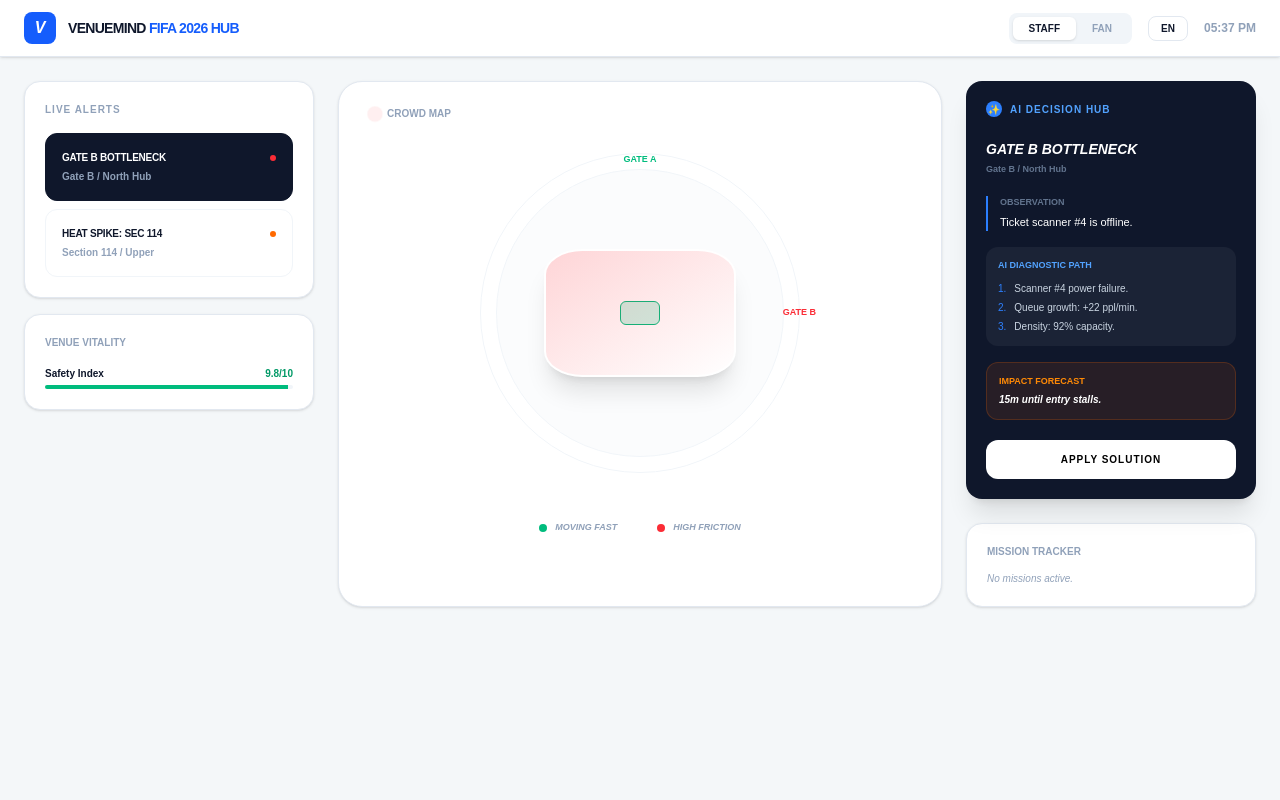
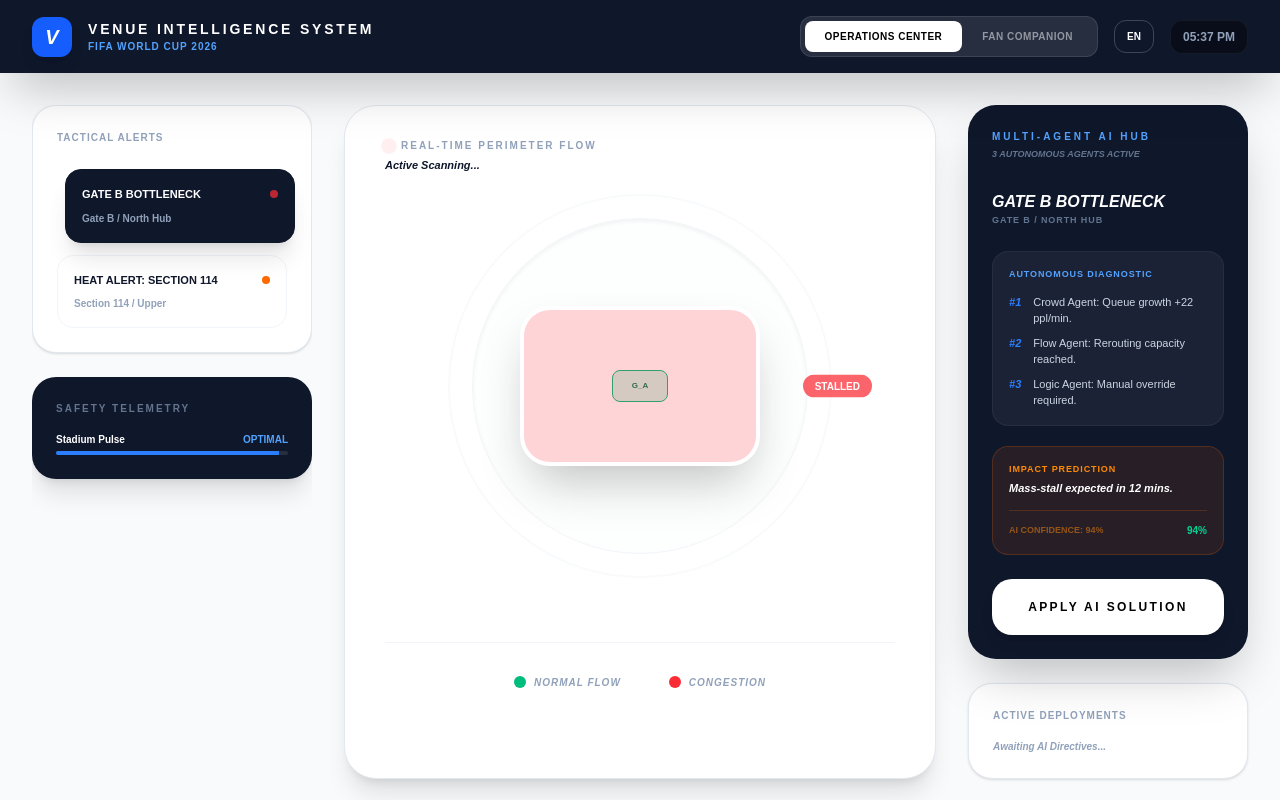
Before and after one commit to Zathist/StadiumFIFA, a Next.js app: page / in a window 1280 px wide. Built offline with nearby package versions, Linux system fonts and the light colour scheme.

Commit message:
Update page.tsx

```diff
--- a/app/page.tsx
+++ b/app/page.tsx
@@ -2,31 +2,33 @@
 
 import { useEffect, useState, useMemo } from "react";
 
-// --- Multi-Language Config ---
+// --- Enterprise Branding & Language ---
 const UI_TEXT = {
   en: {
-    title: "VenueMind",
-    sub: "FIFA 2026 Hub",
-    opsMode: "Staff",
-    fanMode: "Fan",
-    incidents: "Live Alerts",
-    heatmap: "Crowd Map",
-    dispatch: "AI Decision Hub",
-    cta: "Apply Solution",
-    fanWelcome: "Welcome, Fan!",
-    fanSub: "Live guidance for SoFi Stadium.",
+    title: "VENUE INTELLIGENCE SYSTEM",
+    sub: "FIFA WORLD CUP 2026",
+    opsMode: "Operations Center",
+    fanMode: "Fan Companion",
+    incidents: "Tactical Alerts",
+    heatmap: "Real-time Perimeter Flow",
+    dispatch: "Multi-Agent AI Hub",
+    cta: "Apply AI Solution",
+    resolved: "Flow Restored",
+    confidence: "AI CONFIDENCE: 94%",
+    agents: "3 Autonomous Agents Active",
   },
   es: {
-    title: "VenueMind",
-    sub: "FIFA 2026 Hub",
-    opsMode: "Personal",
-    fanMode: "Fan",
-    incidents: "Alertas",
-    heatmap: "Mapa",
-    dispatch: "Centro de IA",
-    cta: "Aplicar Solución",
-    fanWelcome: "¡Bienvenido!",
-    fanSub: "Guía en vivo para el Estadio SoFi.",
+    title: "SISTEMA DE INTELIGENCIA",
+    sub: "COPA MUNDIAL FIFA 2026",
+    opsMode: "Centro de Operaciones",
+    fanMode: "Guía del Fan",
+    incidents: "Alertas Tácticas",
+    heatmap: "Flujo Perimetral",
+    dispatch: "Hub de IA Multi-Agente",
+    cta: "Aplicar Solución IA",
+    resolved: "Flujo Restaurado",
+    confidence: "CONFIANZA IA: 94%",
+    agents: "3 Agentes Autónomos Activos",
   }
 };
 
@@ -40,12 +42,15 @@ type Incident = {
   location: string;
 };
 
-export default function EliteVenueConsole() {
+export default function FIFAVenueIntelligence() {
   const [lang, setLang] = useState<"en" | "es">("en");
   const [persona, setPersona] = useState<"OPS" | "FAN">("OPS");
   const [selectedId, setSelectedId] = useState("INC-1");
   const [time, setTime] = useState("");
+
+  // Logic States
   const [dispatchStatus, setDispatchStatus] = useState<"idle" | "sending" | "confirmed">("idle");
+  const [fixedIncidents, setFixedIncidents] = useState<string[]>([]);
   const [missions, setMissions] = useState<string[]>([]);
 
   const t = UI_TEXT[lang];
@@ -55,26 +60,26 @@ export default function EliteVenueConsole() {
       id: "INC-1",
       level: "URGENT",
       title: lang === 'en' ? "Gate B Bottleneck" : "Atasco Puerta B",
-      summary: "Ticket scanner #4 is offline.",
+      summary: "Scanner #4 Offline / Crowd Surge",
       steps: [
-        lang === 'en' ? "Scanner #4 power failure." : "Fallo de energía escáner #4.",
-        lang === 'en' ? "Queue growth: +22 ppl/min." : "Crecimiento cola: +22 pers/min.",
-        lang === 'en' ? "Density: 92% capacity." : "Densidad: 92% capacidad."
+        "Crowd Agent: Queue growth +22 ppl/min.",
+        "Flow Agent: Rerouting capacity reached.",
+        "Logic Agent: Manual override required."
       ],
-      prediction: lang === 'en' ? "15m until entry stalls." : "15m hasta parada total.",
+      prediction: "Mass-stall expected in 12 mins.",
       location: "Gate B / North Hub"
     },
     {
       id: "INC-2",
       level: "WATCH",
-      title: lang === 'en' ? "Heat Spike: Sec 114" : "Calor: Sec 114",
-      summary: "Zone temp reached 34°C.",
+      title: lang === 'en' ? "Heat Alert: Section 114" : "Calor: Sección 114",
+      summary: "Thermal core spike detected (34°C).",
       steps: [
-        lang === 'en' ? "Sensor 14 reporting peak heat." : "Sensor 14 reporta calor pico.",
-        lang === 'en' ? "No wind flow in upper concourse." : "Sin flujo aire en nivel superior.",
-        lang === 'en' ? "High risk of dehydration." : "Riesgo deshidratación alto."
+        "Heat Agent: Peak temp in Upper Tier.",
+        "Thermal Agent: Fans density at 88%.",
+        "Med Agent: High dehydration risk."
       ],
-      prediction: lang === 'en' ? "Medical alerts expected soon." : "Alertas médicas pronto.",
+      prediction: "Emergency medical calls likely soon.",
       location: "Section 114 / Upper"
     }
   ], [lang]);
@@ -91,156 +96,183 @@ export default function EliteVenueConsole() {
     setDispatchStatus("sending");
     setTimeout(() => {
       setDispatchStatus("confirmed");
-      setMissions(prev => [`${current.title} - Active`, ...prev.slice(0, 1)]);
+      setFixedIncidents(prev => [...prev, current.id]);
+      setMissions(prev => [`${current.title} - FIXED`, ...prev.slice(0, 1)]);
       setTimeout(() => setDispatchStatus("idle"), 3000);
-    }, 1200);
+    }, 1500);
   };
 
   return (
-    <main className="min-h-screen bg-[#F4F7F9] text-slate-900 font-sans selection:bg-blue-100">
+    <main className="min-h-screen bg-[#F8FAFC] text-slate-900 font-sans antialiased">
 
-      {/* COMPACT NAV */}
-      <header className="bg-white border-b border-slate-200 px-6 py-3 sticky top-0 z-50 shadow-sm">
-        <div className="max-w-7xl mx-auto flex justify-between items-center">
-          <div className="flex items-center gap-3">
-            <div className="w-8 h-8 bg-blue-600 rounded-lg flex items-center justify-center text-white font-black italic">V</div>
-            <h1 className="font-black tracking-tighter uppercase text-sm">{t.title} <span className="text-blue-600">{t.sub}</span></h1>
+      {/* ENTERPRISE HUD HEADER */}
+      <header className="bg-slate-900 text-white px-8 py-4 sticky top-0 z-50 shadow-2xl">
+        <div className="max-w-[1500px] mx-auto flex flex-col md:flex-row justify-between items-center gap-4">
+          <div className="flex items-center gap-4">
+            <div className="w-10 h-10 bg-blue-600 rounded-xl flex items-center justify-center shadow-lg">
+              <span className="text-white font-black italic text-xl">V</span>
+            </div>
+            <div>
+              <h1 className="text-sm font-black tracking-[0.2em]">{t.title}</h1>
+              <p className="text-[10px] font-bold text-blue-400 uppercase tracking-widest">{t.sub}</p>
+            </div>
           </div>
 
           <div className="flex items-center gap-4">
-            <div className="flex p-1 bg-slate-100 rounded-lg">
-              <button onClick={() => setPersona("OPS")} className={`px-4 py-1 rounded-md text-[10px] font-black uppercase transition-all ${persona === "OPS" ? "bg-white shadow-sm" : "text-slate-400"}`}>{t.opsMode}</button>
-              <button onClick={() => setPersona("FAN")} className={`px-4 py-1 rounded-md text-[10px] font-black uppercase transition-all ${persona === "FAN" ? "bg-white shadow-sm" : "text-slate-400"}`}>{t.fanMode}</button>
+            <div className="flex p-1 bg-white/10 rounded-xl border border-white/10">
+              <button onClick={() => setPersona("OPS")} className={`px-5 py-2 rounded-lg text-[10px] font-black uppercase tracking-wider transition-all ${persona === "OPS" ? "bg-white text-black" : "text-white/50"}`}>{t.opsMode}</button>
+              <button onClick={() => setPersona("FAN")} className={`px-5 py-2 rounded-lg text-[10px] font-black uppercase tracking-wider transition-all ${persona === "FAN" ? "bg-white text-black" : "text-white/50"}`}>{t.fanMode}</button>
             </div>
-            <button onClick={() => setLang(lang === 'en' ? 'es' : 'en')} className="text-[10px] font-black uppercase border border-slate-200 px-3 py-1 rounded-lg hover:bg-slate-50">{lang}</button>
-            <span className="font-mono text-xs font-bold text-slate-400">{time}</span>
+            <button onClick={() => setLang(lang === 'en' ? 'es' : 'en')} className="text-[10px] font-black uppercase border border-white/20 px-3 py-2 rounded-xl hover:bg-white/10">{lang}</button>
+            <span className="font-mono text-xs font-bold text-slate-400 bg-black/40 px-3 py-2 rounded-xl border border-white/5">{time}</span>
           </div>
         </div>
       </header>
 
-      <div className="max-w-7xl mx-auto p-6 grid lg:grid-cols-12 gap-6">
+      <div className="max-w-[1500px] mx-auto p-8 grid lg:grid-cols-12 gap-8 h-[calc(100vh-100px)]">
 
-        {/* COL 1: ALERTS */}
-        <div className="lg:col-span-3 space-y-4">
-          <div className="bg-white p-5 rounded-2xl border border-slate-200 shadow-sm">
-            <h2 className="text-[10px] font-black text-slate-400 uppercase tracking-widest mb-4">{t.incidents}</h2>
+        {/* LEFT: ALERTS & STATS */}
+        <div className="lg:col-span-3 space-y-6 overflow-y-auto">
+          <div className="bg-white p-6 rounded-[24px] border border-slate-200 shadow-sm">
+            <h2 className="text-[10px] font-black text-slate-400 uppercase tracking-widest mb-6">{t.incidents}</h2>
 
             {persona === "OPS" ? (
-              <div className="space-y-2">
-                {incidents.map(i => (
-                  <button key={i.id} onClick={() => setSelectedId(i.id)} className={`w-full p-4 rounded-xl text-left border transition-all ${selectedId === i.id ? "bg-slate-900 border-slate-900 text-white" : "bg-white border-slate-100 hover:border-slate-300"}`}>
-                    <div className="flex justify-between items-center mb-1">
-                      <span className="text-[10px] font-black uppercase tracking-tight">{i.title}</span>
-                      <div className={`w-1.5 h-1.5 rounded-full ${i.level === 'URGENT' ? 'bg-red-500' : 'bg-orange-500'}`} />
-                    </div>
-                    <p className="text-[10px] font-bold text-slate-400">{i.location}</p>
-                  </button>
-                ))}
+              <div className="space-y-3">
+                {incidents.map(i => {
+                  const isFixed = fixedIncidents.includes(i.id);
+                  return (
+                    <button key={i.id} onClick={() => setSelectedId(i.id)} className={`w-full p-4 rounded-2xl text-left border transition-all ${selectedId === i.id ? "bg-slate-900 border-slate-900 text-white shadow-xl translate-x-2" : "bg-white border-slate-100 hover:border-slate-300"}`}>
+                      <div className="flex justify-between items-center mb-2">
+                        <span className="text-[11px] font-black uppercase">{i.title}</span>
+                        {isFixed ? <span className="text-[9px] bg-emerald-500 text-white px-1.5 py-0.5 rounded">FIXED</span> : <div className={`w-2 h-2 rounded-full ${i.level === 'URGENT' ? 'bg-red-500 animate-pulse' : 'bg-orange-500'}`} />}
+                      </div>
+                      <p className="text-[10px] font-bold text-slate-400">{i.location}</p>
+                    </button>
+                  );
+                })}
               </div>
             ) : (
-              <div className="space-y-4">
-                <h3 className="text-sm font-black">{t.fanWelcome}</h3>
-                <div className="bg-blue-600 p-4 rounded-xl text-white">
-                  <p className="text-[9px] font-black uppercase opacity-70 mb-1">Entry Recommendation</p>
-                  <p className="font-bold text-sm">North Gate (A)</p>
-                  <p className="text-[10px] opacity-90 mt-1">Wait: Under 5 mins</p>
+              /* PERSONALIZED FAN JOURNEY */
+              <div className="space-y-6">
+                <h3 className="text-base font-black italic">{lang === 'en' ? "Your Personal Journey" : "Tu Viaje Personalizado"}</h3>
+                <div className="space-y-4">
+                   <div className="flex items-center gap-3">
+                      <div className="w-8 h-8 rounded-full bg-blue-100 flex items-center justify-center text-xs font-black">1</div>
+                      <div className="text-xs"><b>Parking:</b> Lot B (North)</div>
+                   </div>
+                   <div className="flex items-center gap-3 border-l-2 border-blue-100 ml-4 pl-7 pb-4">
+                      <div className="w-8 h-8 rounded-full bg-blue-600 text-white flex items-center justify-center text-xs font-black">2</div>
+                      <div className="text-xs"><b>Entry:</b> Gate A (5m wait)</div>
+                   </div>
+                   <div className="flex items-center gap-3">
+                      <div className="w-8 h-8 rounded-full bg-slate-100 flex items-center justify-center text-xs font-black italic text-slate-400">3</div>
+                      <div className="text-xs text-slate-400 italic"><b>Seat:</b> Section 114</div>
+                   </div>
+                </div>
+                <div className="p-4 bg-emerald-50 border border-emerald-100 rounded-xl">
+                   <p className="text-[10px] font-black text-emerald-700 uppercase mb-1">Time to Seat</p>
+                   <p className="text-2xl font-black">12 MINS</p>
                 </div>
               </div>
             )}
           </div>
 
-          <div className="bg-white p-5 rounded-2xl border border-slate-200 shadow-sm">
-            <h3 className="text-[10px] font-black text-slate-400 uppercase mb-4">Venue Vitality</h3>
-            <div className="flex justify-between items-center mb-1"><span className="text-[10px] font-bold">Safety Index</span><span className="text-[10px] font-black text-emerald-600">9.8/10</span></div>
-            <div className="h-1 bg-slate-100 rounded-full overflow-hidden"><div className="h-full bg-emerald-500 w-[98%]" /></div>
+          <div className="bg-slate-900 p-6 rounded-[24px] text-white shadow-xl">
+            <h3 className="text-[10px] font-black text-slate-500 uppercase mb-4 tracking-[0.2em]">Safety Telemetry</h3>
+            <div className="flex justify-between items-center mb-1"><span className="text-[10px] font-bold">Stadium Pulse</span><span className="text-[10px] font-black text-blue-400">OPTIMAL</span></div>
+            <div className="h-1 bg-white/10 rounded-full overflow-hidden"><div className="h-full bg-blue-500 w-[96%]" /></div>
           </div>
         </div>
 
-        {/* COL 2: MAP */}
-        <div className="lg:col-span-6 bg-white rounded-3xl border border-slate-200 shadow-sm p-8 flex flex-col items-center justify-center relative min-h-[500px]">
-          <div className="absolute top-6 left-8 flex items-center gap-2">
-            <div className="w-2 h-2 bg-red-500 rounded-full animate-ping" />
-            <h2 className="text-[10px] font-black text-slate-400 uppercase">{t.heatmap}</h2>
+        {/* CENTER: INTERACTIVE MAP */}
+        <div className="lg:col-span-6 bg-white rounded-[32px] border border-slate-200 shadow-xl p-10 flex flex-col items-center justify-center relative min-h-[500px]">
+          <div className="absolute top-8 left-10 flex flex-col gap-1">
+            <div className="flex items-center gap-2">
+              <div className={`w-2 h-2 rounded-full ${fixedIncidents.includes("INC-1") ? 'bg-emerald-500' : 'bg-red-500 animate-ping'}`} />
+              <h2 className="text-[10px] font-black text-slate-400 uppercase tracking-[0.2em]">{t.heatmap}</h2>
+            </div>
+            <p className="text-[11px] font-bold italic">{lang === 'en' ? "Active Scanning..." : "Escaneo Activo..."}</p>
           </div>
 
-          <div className="relative w-64 h-64 md:w-80 md:h-80">
-            <div className="absolute inset-0 border border-slate-100 rounded-full" />
-            <div className="absolute inset-4 border border-slate-100 rounded-full bg-slate-50/50 flex items-center justify-center">
-              <div className="w-48 h-32 border-2 border-white bg-white shadow-xl rounded-[20%] flex items-center justify-center relative overflow-hidden">
-                <div className="absolute top-0 right-0 w-full h-full bg-gradient-to-br from-red-500/20 to-transparent" />
-                <div className="w-10 h-6 bg-emerald-500/20 border border-emerald-500 rounded-md" />
+          <div className="relative w-72 h-72 md:w-96 md:h-96">
+            <div className="absolute inset-0 border-2 border-slate-50 rounded-full" />
+            <div className="absolute inset-6 border border-slate-100 rounded-full bg-slate-50/30 flex items-center justify-center shadow-inner">
+              <div className="w-60 h-40 border-4 border-white bg-white shadow-2xl rounded-[30px] flex items-center justify-center relative overflow-hidden transition-all duration-1000">
+                {/* Dynamic Map Color Change */}
+                <div className={`absolute top-0 right-0 w-full h-full transition-colors duration-1000 ${fixedIncidents.includes("INC-1") ? 'bg-emerald-500/10' : 'bg-red-500/20'}`} />
+                <div className="w-14 h-8 bg-emerald-500/20 border border-emerald-500 rounded-lg flex items-center justify-center text-[8px] font-black text-emerald-700">G_A</div>
               </div>
             </div>
-            {/* Gate Indicators */}
-            <span className="absolute top-0 left-1/2 -translate-x-1/2 text-[9px] font-black text-emerald-500">GATE A</span>
-            <span className="absolute top-1/2 -right-4 -translate-y-1/2 text-[9px] font-black text-red-500">GATE B</span>
+            {/* Visual Callouts */}
+            <div className={`absolute top-1/2 -right-10 -translate-y-1/2 px-3 py-1 rounded-full text-[10px] font-black transition-all duration-700 ${fixedIncidents.includes("INC-1") ? 'bg-emerald-500 text-white' : 'bg-red-500 text-white animate-pulse'}`}>
+              {fixedIncidents.includes("INC-1") ? "RESTORED" : "STALLED"}
+            </div>
           </div>
 
-          <div className="mt-12 flex gap-10">
-            <div className="flex items-center gap-2"><div className="w-2 h-2 rounded-full bg-emerald-500" /><span className="text-[9px] font-black uppercase text-slate-400 italic">Moving Fast</span></div>
-            <div className="flex items-center gap-2"><div className="w-2 h-2 rounded-full bg-red-500" /><span className="text-[9px] font-black uppercase text-slate-400 italic">High Friction</span></div>
+          <div className="mt-16 flex gap-12 border-t border-slate-100 pt-8 w-full justify-center">
+            <div className="flex items-center gap-2"><div className="w-3 h-3 rounded-full bg-emerald-500" /><span className="text-[10px] font-black uppercase text-slate-400 italic tracking-widest">Normal Flow</span></div>
+            <div className="flex items-center gap-2"><div className="w-3 h-3 rounded-full bg-red-500" /><span className="text-[10px] font-black uppercase text-slate-400 italic tracking-widest">Congestion</span></div>
           </div>
         </div>
 
-        {/* COL 3: AI HUB */}
+        {/* RIGHT: MULTI-AGENT AI ADVISOR */}
         <div className="lg:col-span-3 space-y-6">
-          <div className="bg-slate-900 text-white rounded-2xl p-5 shadow-xl relative overflow-hidden">
-            <div className="flex items-center gap-2 mb-6">
-              <span className="w-4 h-4 bg-blue-500 rounded-full flex items-center justify-center text-[10px]">✨</span>
-              <h2 className="text-[10px] font-black text-blue-400 uppercase tracking-widest">{t.dispatch}</h2>
+          <div className="bg-slate-900 text-white rounded-[28px] p-6 shadow-2xl relative overflow-hidden ring-1 ring-white/10">
+            <div className="flex flex-col gap-1 mb-8">
+              <h2 className="text-[10px] font-black text-blue-400 uppercase tracking-[0.3em]">{t.dispatch}</h2>
+              <p className="text-[9px] font-bold text-slate-500 uppercase italic">{t.agents}</p>
             </div>
 
-            <div className="space-y-5">
+            <div className="space-y-6">
               <div>
-                <h3 className="text-sm font-black uppercase italic leading-tight">{current.title}</h3>
-                <p className="text-[9px] font-bold text-slate-500 mt-1">{current.location}</p>
+                <h3 className="text-base font-black italic uppercase leading-none mb-1">{current.title}</h3>
+                <p className="text-[9px] font-bold text-slate-500 uppercase tracking-widest">{current.location}</p>
               </div>
 
-              <div className="space-y-4">
-                <div className="border-l-2 border-blue-500 pl-3">
-                  <p className="text-[9px] font-black text-slate-500 uppercase mb-1">Observation</p>
-                  <p className="text-[11px] font-medium leading-relaxed">{current.summary}</p>
-                </div>
-
-                <div className="bg-white/5 p-3 rounded-xl">
-                  <p className="text-[9px] font-black text-blue-400 uppercase mb-2">AI Diagnostic Path</p>
-                  <div className="space-y-1">
+              <div className="space-y-5">
+                <div className="bg-white/5 p-4 rounded-2xl border border-white/5">
+                  <p className="text-[9px] font-black text-blue-400 uppercase mb-3 tracking-widest">Autonomous Diagnostic</p>
+                  <div className="space-y-2">
                     {current.steps.map((step, i) => (
-                      <p key={i} className="text-[10px] font-medium text-slate-300 flex gap-2">
-                        <span className="text-blue-500">{i + 1}.</span> {step}
+                      <p key={i} className="text-[11px] font-medium text-slate-300 flex gap-3">
+                        <span className="text-blue-500 font-black italic">#{i + 1}</span> {step}
                       </p>
                     ))}
                   </div>
                 </div>
 
-                <div className="bg-orange-500/10 p-3 rounded-xl border border-orange-500/20">
-                  <p className="text-[9px] font-black text-orange-400 uppercase mb-1">Impact Forecast</p>
-                  <p className="text-[10px] font-bold italic">{current.prediction}</p>
+                <div className="p-4 rounded-2xl bg-orange-500/10 border border-orange-500/20">
+                  <p className="text-[9px] font-black text-orange-400 uppercase mb-1 tracking-widest">Impact Prediction</p>
+                  <p className="text-[11px] font-bold italic leading-relaxed">{current.prediction}</p>
+                  <div className="flex justify-between items-center mt-3 pt-3 border-t border-orange-500/20">
+                     <span className="text-[9px] font-black text-orange-400/50">{t.confidence}</span>
+                     <span className="text-[10px] font-black text-emerald-400">94%</span>
+                  </div>
                 </div>
               </div>
 
               <button
                 onClick={handleApply}
-                disabled={dispatchStatus !== "idle"}
-                className={`w-full py-3 rounded-xl font-black text-[10px] uppercase tracking-widest transition-all ${
-                  dispatchStatus === "confirmed" ? "bg-emerald-500 text-white" : dispatchStatus === "sending" ? "bg-blue-600 text-white animate-pulse" : "bg-white text-black hover:bg-blue-50"
+                disabled={dispatchStatus !== "idle" || fixedIncidents.includes(current.id)}
+                className={`w-full py-5 rounded-[20px] font-black text-xs uppercase tracking-[0.2em] transition-all shadow-lg ${
+                  fixedIncidents.includes(current.id) ? "bg-emerald-500 cursor-default" : dispatchStatus === "sending" ? "bg-blue-600 animate-pulse" : "bg-white text-black hover:bg-blue-100"
                 }`}
               >
-                {dispatchStatus === "confirmed" ? "Mission Live" : dispatchStatus === "sending" ? "Deploying..." : t.cta}
+                {fixedIncidents.includes(current.id) ? t.resolved : dispatchStatus === "sending" ? "TRANSMITTING..." : t.cta}
               </button>
             </div>
           </div>
 
-          {/* ACTIVE MISSIONS TRACKER */}
-          <div className="bg-white p-5 rounded-2xl border border-slate-200 shadow-sm">
-            <h2 className="text-[10px] font-black text-slate-400 uppercase mb-3">Mission Tracker</h2>
-            <div className="space-y-2">
+          {/* ACTIVE MISSION RECAP */}
+          <div className="bg-white p-6 rounded-[24px] border border-slate-200 shadow-sm">
+            <h2 className="text-[10px] font-black text-slate-400 uppercase mb-4 tracking-widest">Active Deployments</h2>
+            <div className="space-y-3">
               {missions.length > 0 ? missions.map((m, i) => (
-                <div key={i} className="flex justify-between items-center p-2 bg-slate-50 rounded-lg">
-                  <span className="text-[10px] font-bold">{m}</span>
-                  <div className="w-1.5 h-1.5 rounded-full bg-emerald-500 animate-pulse" />
+                <div key={i} className="flex justify-between items-center p-3 bg-emerald-50 border border-emerald-100 rounded-xl">
+                  <span className="text-[10px] font-black text-emerald-700 uppercase">{m}</span>
+                  <div className="w-2 h-2 rounded-full bg-emerald-500 animate-pulse shadow-[0_0_8px_#10b981]" />
                 </div>
-              )) : <p className="text-[10px] text-slate-400 italic">No missions active.</p>}
+              )) : <p className="text-[10px] text-slate-400 font-bold italic">Awaiting AI Directives...</p>}
             </div>
           </div>
         </div>
```
